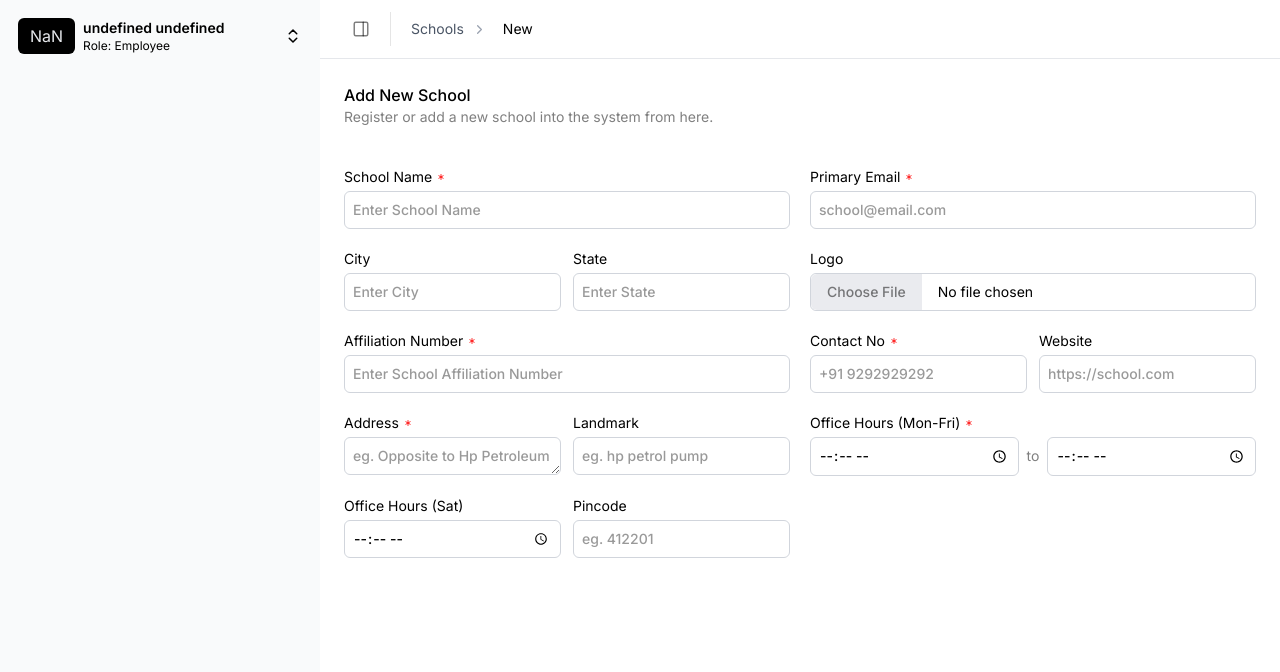
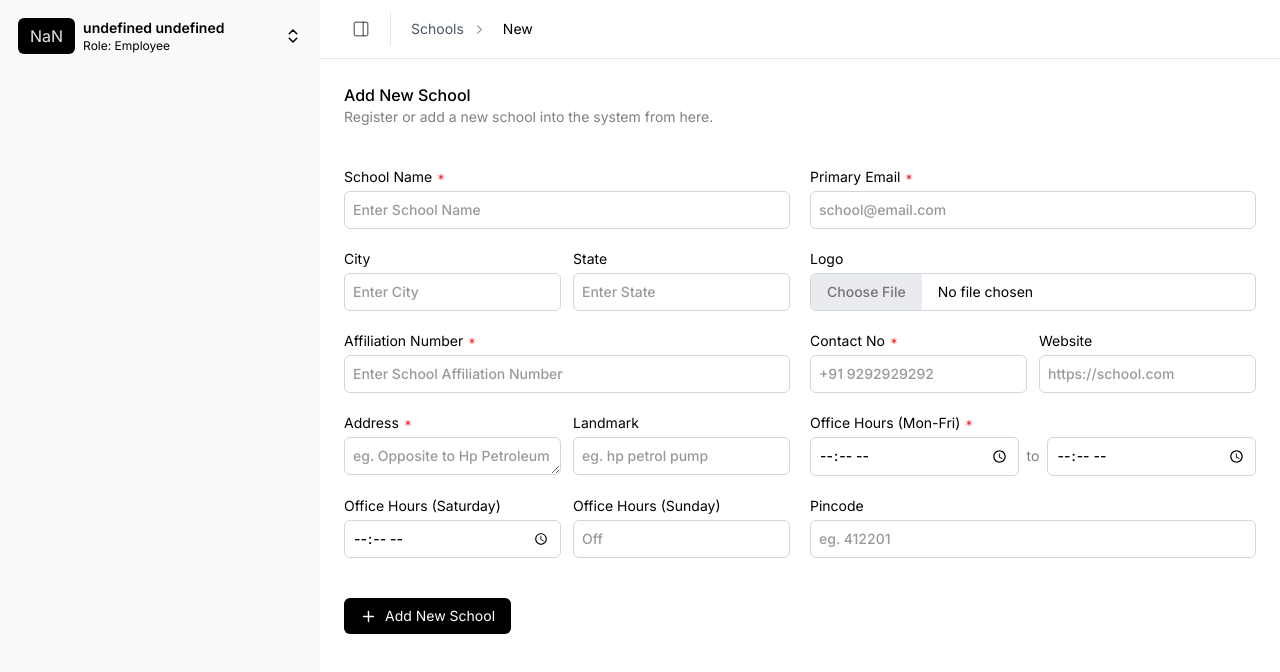
Before and after one commit to GauravJawalkar/School_ERP_Frontend, a Next.js app: page /schools/new in a window 1280 px wide. Shown: the top 672 px of the page. Built offline with nearby package versions, Linux system fonts and the light colour scheme.

Commit message:
Done creating the Add School Page . Need to Integrate it with the backend API add validations for form through zod and add next step form for School Admin Creation

```diff
--- a/app/(dashboard)/schools/new/page.tsx
+++ b/app/(dashboard)/schools/new/page.tsx
@@ -1,4 +1,4 @@
-import { Asterisk } from "lucide-react"
+import { Asterisk, PlusIcon } from "lucide-react"
 
 export const RequiredBadge = () => {
     return (
@@ -18,9 +18,9 @@ const AddSchoolPage = () => {
                 </div>
             </div>
             {/* Form To Add School Here */}
-            <div className="py-10">
+            <div className="">
                 <form>
-                    <div className="grid grid-cols-1  md:grid-cols-2 gap-5">
+                    <div className="grid grid-cols-1  md:grid-cols-2 gap-5 py-10">
                         {/* School Name */}
                         <div className="flex flex-col gap-1">
                             <label className="text-sm">School Name <RequiredBadge /> </label>
@@ -135,9 +135,10 @@ const AddSchoolPage = () => {
                             </div>
                         </div>
 
+                        {/* Office Hours Sat-Sun */}
                         <div className="grid grid-cols-1 md:grid-cols-2 gap-3">
                             <div className="flex flex-col gap-1">
-                                <label className="text-sm">Office Hours (Sat)</label>
+                                <label className="text-sm">Office Hours (Saturday)</label>
                                 <input
                                     name="officeHoursSaturday"
                                     type="time"
@@ -145,14 +146,31 @@ const AddSchoolPage = () => {
                                 />
                             </div>
                             <div className="flex flex-col gap-1">
-                                <label className="text-sm">Pincode</label>
+                                <label className="text-sm">Office Hours (Sunday)</label>
                                 <input
+                                    name="officeHoursSunday"
                                     type="text"
-                                    name="pincode"
-                                    placeholder="eg. 412201"
-                                    className="border border-input-border text-sm p-2 outline-none rounded-md font-medium focus:shadow focus:ring-2 focus:ring-neutral-400/50 placeholder:text-black/40" />
+                                    placeholder="Off"
+                                    readOnly
+                                    className="border border-input-border text-sm p-2 outline-none rounded-md font-medium focus:shadow focus:ring-2 focus:ring-neutral-400/50 placeholder:text-black/40 slim-scrollbar w-full cursor-not-allowed"
+                                />
                             </div>
                         </div>
+
+                        {/* Pincode */}
+                        <div className="flex flex-col gap-1">
+                            <label className="text-sm">Pincode</label>
+                            <input
+                                type="text"
+                                name="pincode"
+                                placeholder="eg. 412201"
+                                className="border border-input-border text-sm p-2 outline-none rounded-md font-medium focus:shadow focus:ring-2 focus:ring-neutral-400/50 placeholder:text-black/40" />
+                        </div>
+                    </div>
+                    <div>
+                        <button type="submit" title="Add New School" className="w-fit cursor-pointer bg-black text-white text-sm py-2 px-4 rounded-md hover:bg-black/80 transition-all ease-linear font-normal focus:ring-2 focus:ring-neutral-400/50 inline-flex items-center justify-center gap-2">
+                            <PlusIcon size={17} />
+                            Add New School</button>
                     </div>
                 </form>
             </div>
```
